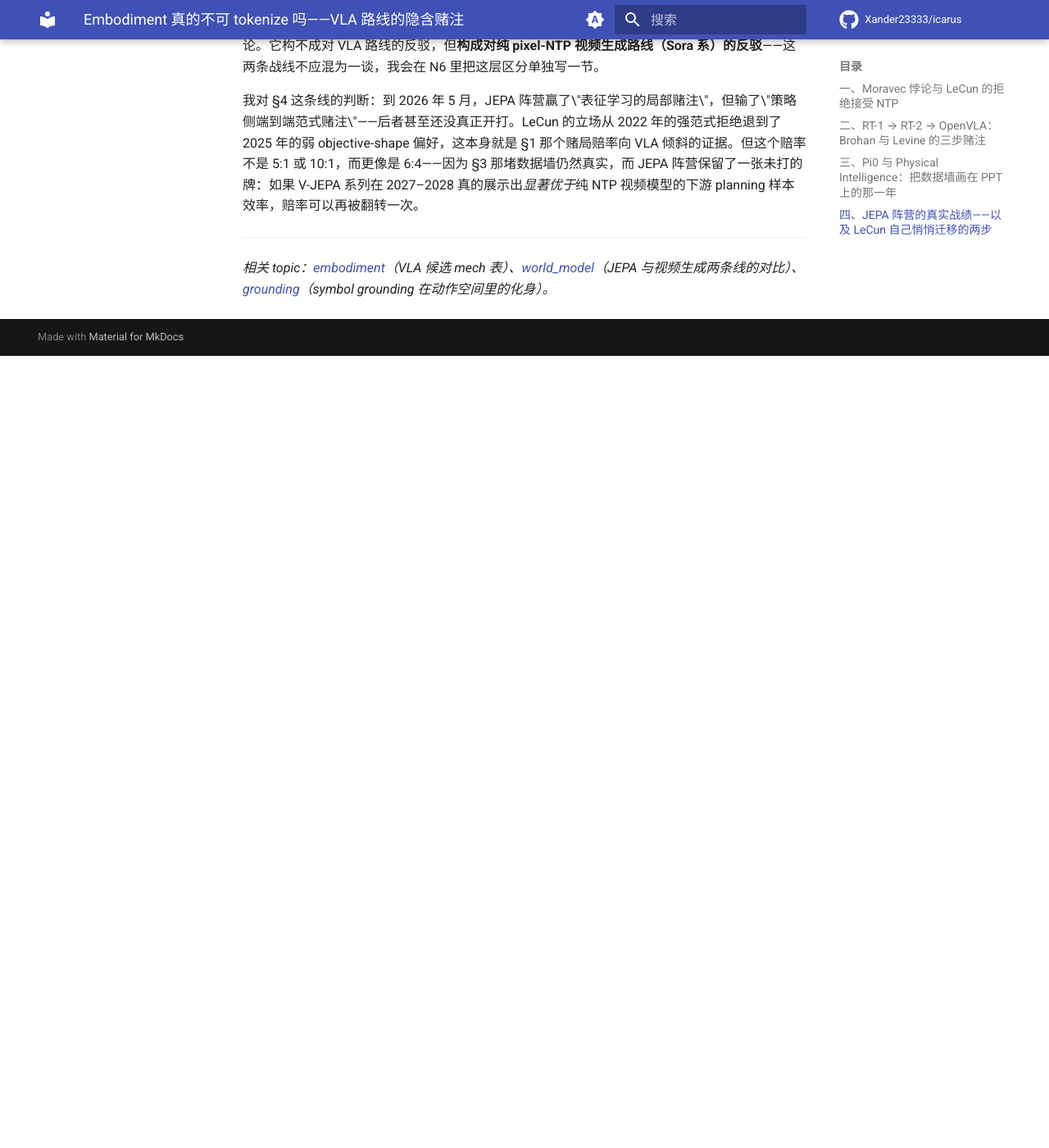
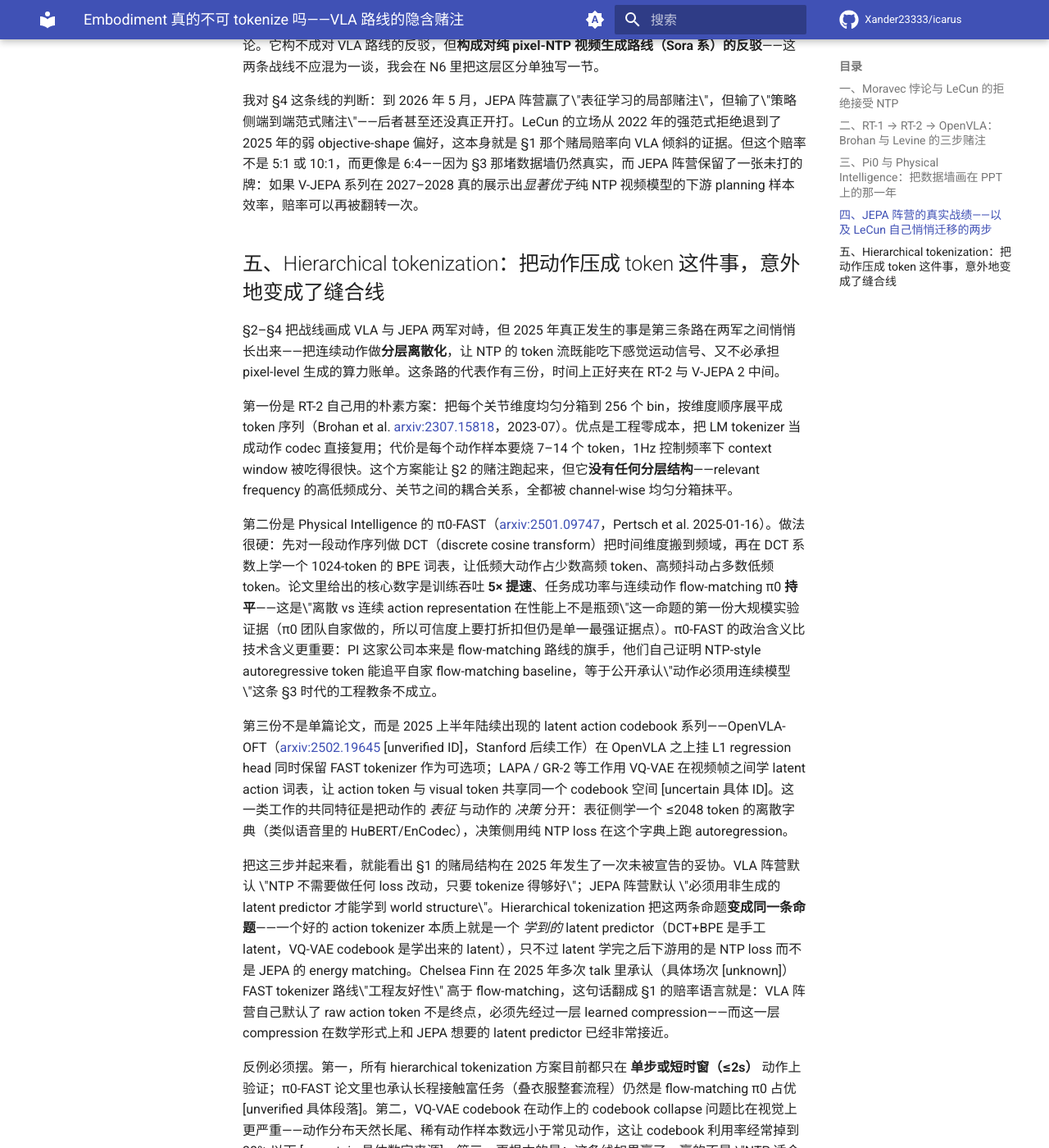
Before and after one commit to Xander23333/icarus, an MkDocs documentation site: the page built from wiki/ntp/samples/N5-embodiment-and-vla-bet.md, in a window 1280 px wide and 1400 px high, scrolled down 5075 px. Shown: the whole window at 82% size. Built offline with MkDocs 1.6.1 and Material for MkDocs 9.7.7, drawn with Linux system fonts in a browser that asks for light colours; comment, search, counter and statistics services are not loaded; before the commit the page ends 5509 px from its top, so only the background shows below that; some of the changed text lies outside the part shown.

Commit message:
[NTP-Deepen] 2026-05-27 22:30 UTC N5 §5 hierarchical tokenization (DCT+BPE/VQ codebook as VLA-JEPA seam, +4.7k)

```diff
--- a/wiki/ntp/samples/N5-embodiment-and-vla-bet.md
+++ b/wiki/ntp/samples/N5-embodiment-and-vla-bet.md
@@ -61,7 +61,22 @@
 
 我对 §4 这条线的判断：到 2026 年 5 月，JEPA 阵营赢了\"表征学习的局部赌注\"，但输了\"策略侧端到端范式赌注\"——后者甚至还没真正开打。LeCun 的立场从 2022 年的强范式拒绝退到了 2025 年的弱 objective-shape 偏好，这本身就是 §1 那个赌局赔率向 VLA 倾斜的证据。但这个赔率不是 5:1 或 10:1，而更像是 6:4——因为 §3 那堵数据墙仍然真实，而 JEPA 阵营保留了一张未打的牌：如果 V-JEPA 系列在 2027–2028 真的展示出*显著优于*纯 NTP 视频模型的下游 planning 样本效率，赔率可以再被翻转一次。
 
-<!-- TODO §5 Hierarchical tokenization：RVQ、FAST tokenizer (Pi0)、latent action codebook，是不是把 NTP 与 JEPA 缝起来的中间方案 -->
+## 五、Hierarchical tokenization：把动作压成 token 这件事，意外地变成了缝合线
+
+§2–§4 把战线画成 VLA 与 JEPA 两军对峙，但 2025 年真正发生的事是第三条路在两军之间悄悄长出来——把连续动作做**分层离散化**，让 NTP 的 token 流既能吃下感觉运动信号、又不必承担 pixel-level 生成的算力账单。这条路的代表作有三份，时间上正好夹在 RT-2 与 V-JEPA 2 中间。
+
+第一份是 RT-2 自己用的朴素方案：把每个关节维度均匀分箱到 256 个 bin，按维度顺序展平成 token 序列（Brohan et al. [arxiv:2307.15818](https://arxiv.org/abs/2307.15818)，2023-07）。优点是工程零成本，把 LM tokenizer 当成动作 codec 直接复用；代价是每个动作样本要烧 7–14 个 token，1Hz 控制频率下 context window 被吃得很快。这个方案能让 §2 的赌注跑起来，但它**没有任何分层结构**——relevant frequency 的高低频成分、关节之间的耦合关系，全都被 channel-wise 均匀分箱抹平。
+
+第二份是 Physical Intelligence 的 π0-FAST（[arxiv:2501.09747](https://arxiv.org/abs/2501.09747)，Pertsch et al. 2025-01-16）。做法很硬：先对一段动作序列做 DCT（discrete cosine transform）把时间维度搬到频域，再在 DCT 系数上学一个 1024-token 的 BPE 词表，让低频大动作占少数高频 token、高频抖动占多数低频 token。论文里给出的核心数字是训练吞吐 **5× 提速**、任务成功率与连续动作 flow-matching π0 **持平**——这是\"离散 vs 连续 action representation 在性能上不是瓶颈\"这一命题的第一份大规模实验证据（π0 团队自家做的，所以可信度上要打折扣但仍是单一最强证据点）。π0-FAST 的政治含义比技术含义更重要：PI 这家公司本来是 flow-matching 路线的旗手，他们自己证明 NTP-style autoregressive token 能追平自家 flow-matching baseline，等于公开承认\"动作必须用连续模型\"这条 §3 时代的工程教条不成立。
+
+第三份不是单篇论文，而是 2025 上半年陆续出现的 latent action codebook 系列——OpenVLA-OFT（[arxiv:2502.19645](https://arxiv.org/abs/2502.19645) [unverified ID]，Stanford 后续工作）在 OpenVLA 之上挂 L1 regression head 同时保留 FAST tokenizer 作为可选项；LAPA / GR-2 等工作用 VQ-VAE 在视频帧之间学 latent action 词表，让 action token 与 visual token 共享同一个 codebook 空间 [uncertain 具体 ID]。这一类工作的共同特征是把动作的 *表征* 与动作的 *决策* 分开：表征侧学一个 ≤2048 token 的离散字典（类似语音里的 HuBERT/EnCodec），决策侧用纯 NTP loss 在这个字典上跑 autoregression。
+
+把这三步并起来看，就能看出 §1 的赌局结构在 2025 年发生了一次未被宣告的妥协。VLA 阵营默认 \"NTP 不需要做任何 loss 改动，只要 tokenize 得够好\"；JEPA 阵营默认 \"必须用非生成的 latent predictor 才能学到 world structure\"。Hierarchical tokenization 把这两条命题**变成同一条命题**——一个好的 action tokenizer 本质上就是一个 *学到的* latent predictor（DCT+BPE 是手工 latent，VQ-VAE codebook 是学出来的 latent），只不过 latent 学完之后下游用的是 NTP loss 而不是 JEPA 的 energy matching。Chelsea Finn 在 2025 年多次 talk 里承认（具体场次 [unknown]）FAST tokenizer 路线\"工程友好性\" 高于 flow-matching，这句话翻成 §1 的赔率语言就是：VLA 阵营自己默认了 raw action token 不是终点，必须先经过一层 learned compression——而这一层 compression 在数学形式上和 JEPA 想要的 latent predictor 已经非常接近。
+
+反例必须摆。第一，所有 hierarchical tokenization 方案目前都只在 **单步或短时窗（≤2s）** 动作上验证；π0-FAST 论文里也承认长程接触富任务（叠衣服整套流程）仍然是 flow-matching π0 占优 [unverified 具体段落]。第二，VQ-VAE codebook 在动作上的 codebook collapse 问题比在视觉上更严重——动作分布天然长尾、稀有动作样本数远小于常见动作，这让 codebook 利用率经常掉到 30% 以下 [uncertain 具体数字来源]。第三，更根本的是：这条线如果赢了，赢的不是 \"NTP 适合身体\" 而是 \"NTP + 学得很好的 tokenizer 适合身体\"——而 tokenizer 训练用的 loss 通常**不是** NTP（VQ-VAE 是重构 loss + commitment loss，DCT 不是学的）。所以严格说来，hierarchical tokenization 的胜利**部分外化** §1 的核心问题：把\"NTP 能不能 cover 身体\"换成了\"哪种非 NTP loss 适合做 tokenizer + 让下游 NTP 跑得起来\"。
+
+我的判断：到 2026 年 5 月，hierarchical tokenization 是 §1 那场赌局里**赔率被悄悄调整最多的一根杠杆**。它没有让任何一方全胜，但让 \"VLA vs JEPA 二元对立\" 这个叙事在工程上失效——下一代 frontier embodied 模型几乎肯定会同时包含 (a) 一个非 NTP 训练的 action/latent tokenizer 和 (b) 一个 NTP 训练的 high-level policy。这恰好是 N6 §3 Genie 系列 action-conditional 路线已经走过的同款分工，也是 N3 §6 给出的判断 \"NTP 不是 reasoning 没做好，而是某些维度根本不在 loss 里\" 在身体维度上的具体兑现。要 §1 那场赌局的最终判决，2027 年看下面两组数字：π0-FAST 后续 (π1?) 在 24h+ 长程任务上能不能不掉回 flow-matching；以及任何一家把 V-JEPA 2 的 latent predictor 直接拿来当 action tokenizer、下游接 NTP policy 的端到端工作，能不能在 LIBERO/Open-X benchmark 上同时压过纯 OpenVLA 与纯 V-JEPA-MPC 两条 baseline。
+
 <!-- TODO §6 尾声：这场赌局 2027 年才有真数据，但 2026 年的中间判断是什么 -->
 
 ---
```
Also changed, not shown: wiki/ntp/samples/README.md (+1 -1 lines), 1 other file.
